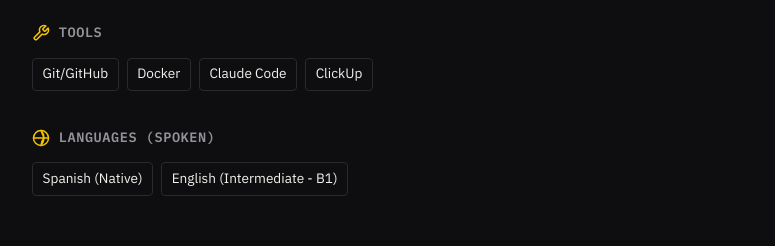
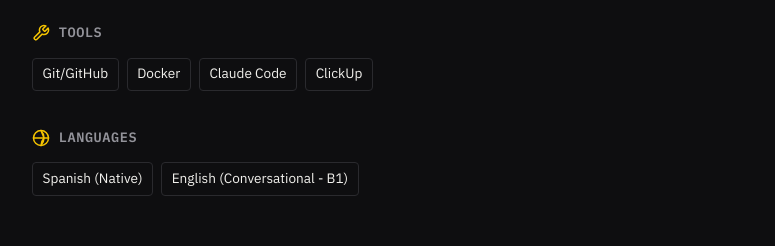
Before and after one commit to matiasrolon/my-portfolio, a React (Vite) app: page / in a window 1280 px wide. Shown: the part 1620-1866 px from the top of the page, without its empty margins (252-1027 px from the left). Built offline with nearby package versions, Linux system fonts and the light colour scheme.

Commit message:
Update english level

```diff
--- a/src/content.js
+++ b/src/content.js
@@ -41,7 +41,7 @@ export const content = {
         { title: "Bases de datos", icon: "database", items: ["PostgreSQL", "Supabase", "MySQL", "SQL Server", "MongoDB"] },
         { title: "Frontend", icon: "layout", items: ["React", "Next.js", "Redux","Material UI"] },
         { title: "Herramientas", icon: "tools", items: ["Git/GitHub", "Docker", "Claude Code", "ClickUp"] },
-        { title: "Idiomas", icon: "globe", items: ["Español (nativo)", "Inglés (Intermedio - B1)"] },
+        { title: "Idiomas", icon: "globe", items: ["Español (nativo)", "Inglés (Conversacional - B1)"] },
       ],
     },
     experience: {
@@ -196,7 +196,7 @@ export const content = {
         { title: "Databases", icon: "database", items: ["PostgreSQL", "Supabase", "MySQL", "SQL Server", "MongoDB"] },
         { title: "Frontend", icon: "layout", items: ["React", "Next.js", "Redux","Material UI"] },
         { title: "Tools", icon: "tools", items: ["Git/GitHub", "Docker", "Claude Code", "ClickUp"] },
-        { title: "Languages (Spoken)", icon: "globe", items: ["Spanish (Native)", "English (Intermediate - B1)"] },
+        { title: "Languages", icon: "globe", items: ["Spanish (Native)", "English (Conversational - B1)"] },
       ],
     },
     experience: {
```
Also changed, not shown: 2 other files (tests, documents, lock files or other folders).
